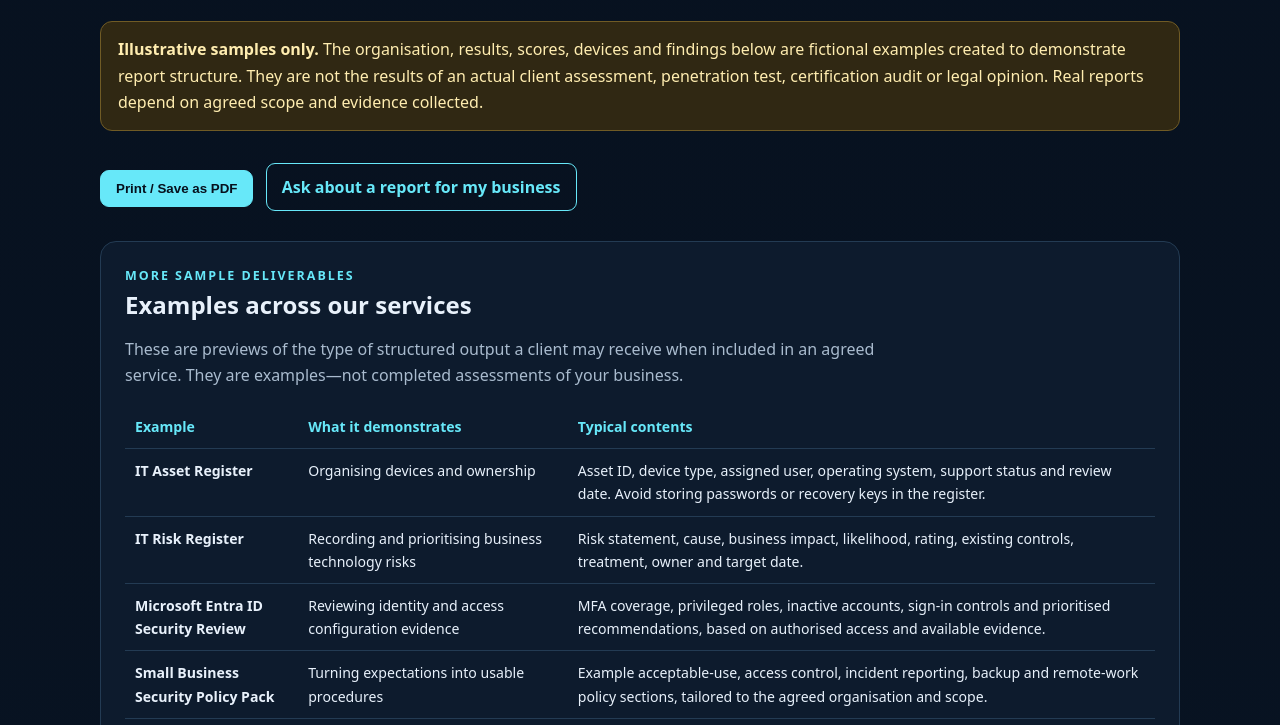
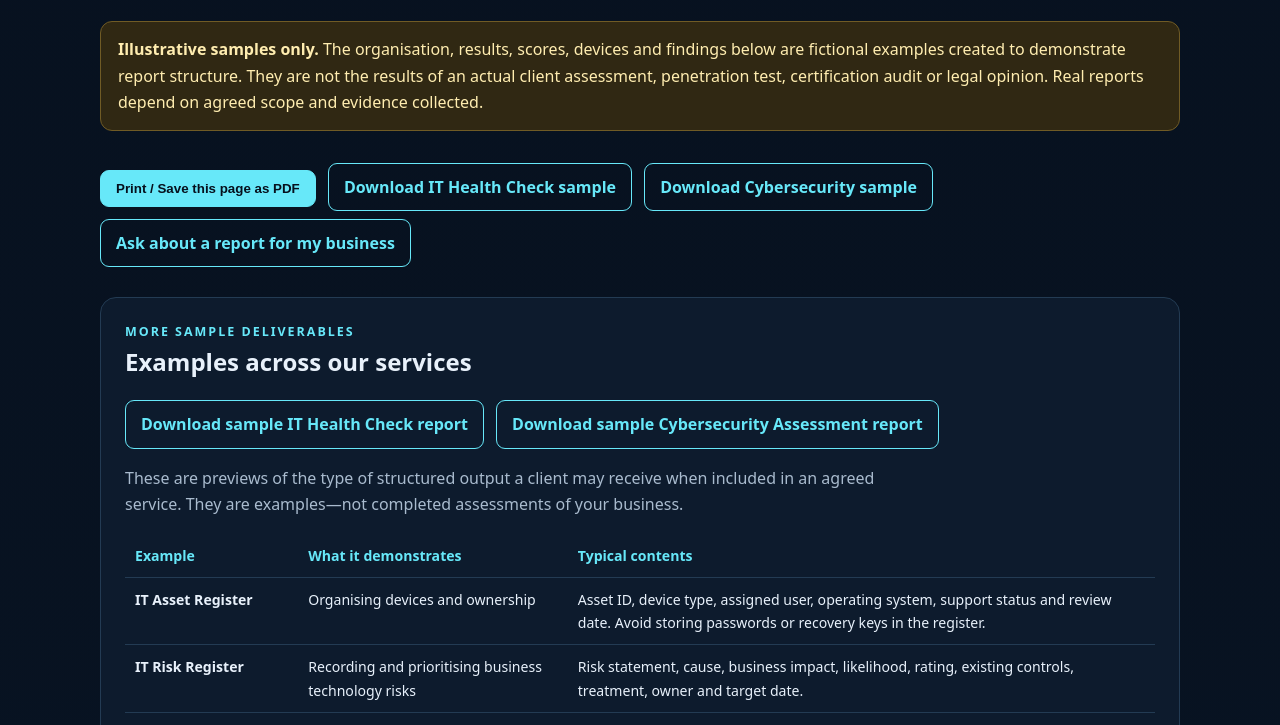
Before and after one commit to musechuene-commits/lindeka-website, a website: page public/sample-reports.html in a window 1280 px wide. Shown: the part 375-1100 px from the top of the page. Drawn offline with Linux system fonts and the light colour scheme.

Commit message:
Add direct download links for sample reports

```diff
--- a/public/sample-reports.html
+++ b/public/sample-reports.html
@@ -13,11 +13,11 @@
 <body>
 <header class="top"><div class="wrap"><a class="brand" href="./index.html">Lindeka<span>.</span> IT & Cyber Solutions</a><a class="back" href="./index.html">← Back to website</a></div></header>
 <main class="wrap">
-<section class="hero"><div class="eyebrow">LINDEKA DOWNLOADABLES & SAMPLE DELIVERABLES</div><h1>Practical examples of what Lindeka can deliver.</h1><p>Explore illustrative report samples, checklists and business-ready templates across IT support, cybersecurity, IT risk, cloud security and digital evidence. Use Print / Save as PDF to save the report examples for reference.</p><div class="notice"><strong>Illustrative samples only.</strong> The organisation, results, scores, devices and findings below are fictional examples created to demonstrate report structure. They are not the results of an actual client assessment, penetration test, certification audit or legal opinion. Real reports depend on agreed scope and evidence collected.</div><button class="btn" onclick="window.print()">Print / Save as PDF</button> <a class="btn secondary" href="./index.html#contact">Ask about a report for my business</a></section>
+<section class="hero"><div class="eyebrow">LINDEKA DOWNLOADABLES & SAMPLE DELIVERABLES</div><h1>Practical examples of what Lindeka can deliver.</h1><p>Explore illustrative report samples, checklists and business-ready templates across IT support, cybersecurity, IT risk, cloud security and digital evidence. Use Print / Save as PDF to save the report examples for reference.</p><div class="notice"><strong>Illustrative samples only.</strong> The organisation, results, scores, devices and findings below are fictional examples created to demonstrate report structure. They are not the results of an actual client assessment, penetration test, certification audit or legal opinion. Real reports depend on agreed scope and evidence collected.</div><button class="btn" onclick="window.print()">Print / Save this page as PDF</button> <a class="btn secondary" href="./sample-it-health-check.html" download="Lindeka-Sample-IT-Health-Check.html">Download IT Health Check sample</a> <a class="btn secondary" href="./sample-cybersecurity-assessment.html" download="Lindeka-Sample-Cybersecurity-Assessment.html">Download Cybersecurity sample</a> <a class="btn secondary" href="./index.html#contact">Ask about a report for my business</a></section>
 
 <section class="report" style="margin:0 0 24px">
 <div class="eyebrow">MORE SAMPLE DELIVERABLES</div>
-<h2>Examples across our services</h2>
+<h2>Examples across our services</h2><p><a class="btn secondary" href="./sample-it-health-check.html" download="Lindeka-Sample-IT-Health-Check.html">Download sample IT Health Check report</a> <a class="btn secondary" href="./sample-cybersecurity-assessment.html" download="Lindeka-Sample-Cybersecurity-Assessment.html">Download sample Cybersecurity Assessment report</a></p>
 <p class="muted">These are previews of the type of structured output a client may receive when included in an agreed service. They are examples—not completed assessments of your business.</p>
 <div class="table-wrap"><table><thead><tr><th>Example</th><th>What it demonstrates</th><th>Typical contents</th></tr></thead><tbody>
 <tr><td><strong>IT Asset Register</strong></td><td>Organising devices and ownership</td><td>Asset ID, device type, assigned user, operating system, support status and review date. Avoid storing passwords or recovery keys in the register.</td></tr>
```
